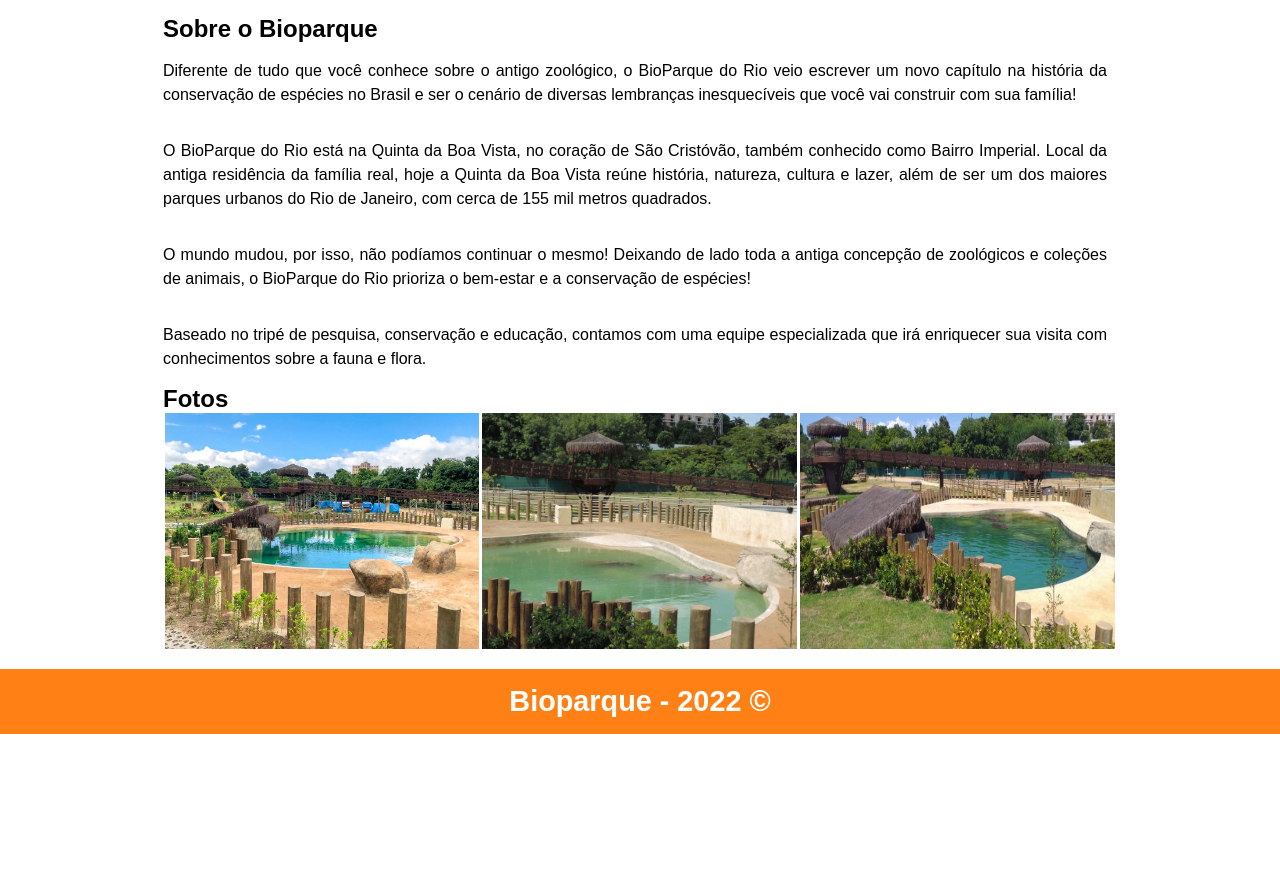
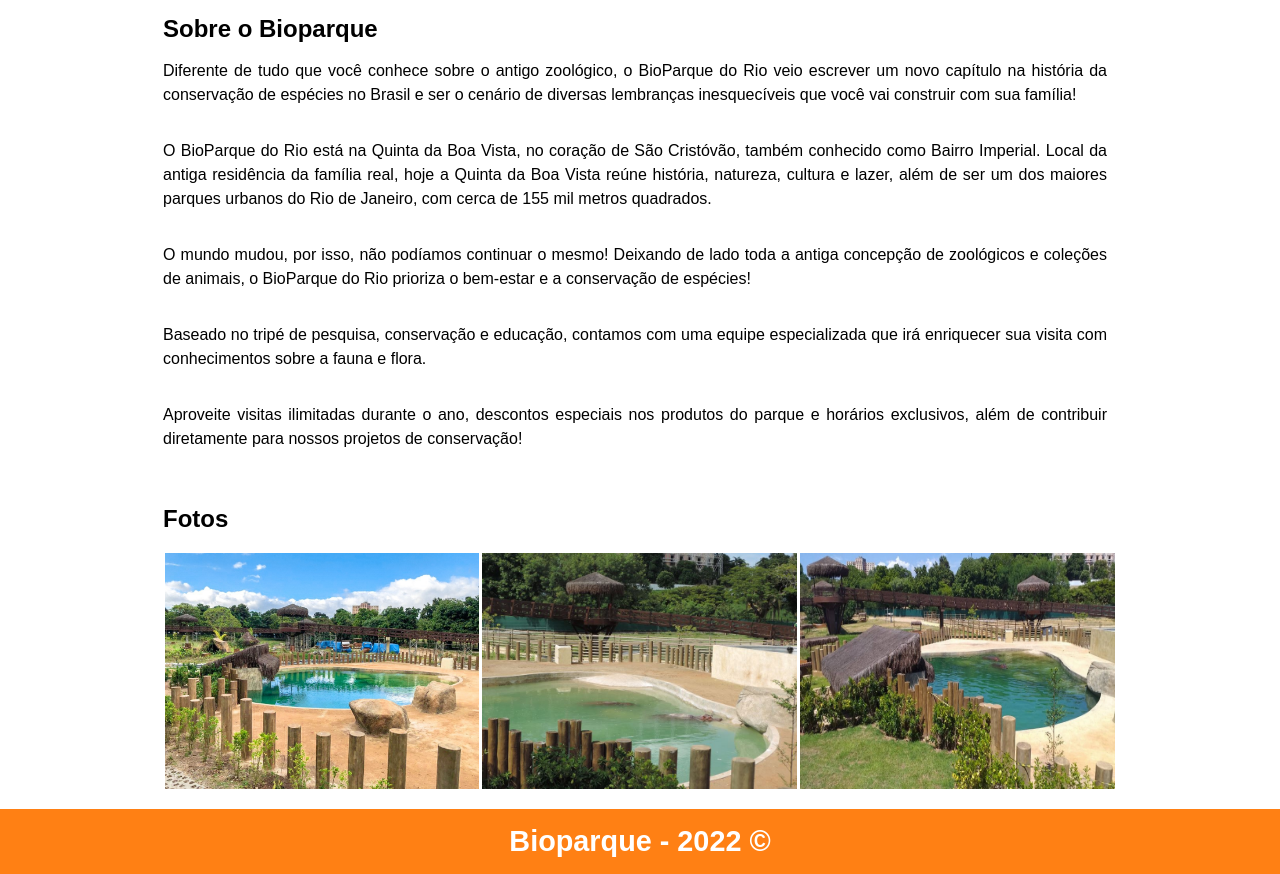
Before and after one commit to Bruno-1990/Bioparque, a plain HTML site: page index.html in a window 1280 px wide. Shown: the part 70-944 px from the top of the page. Before the commit the page ends 804 px from the top, so only its background shows below. Drawn offline with Linux system fonts and the light colour scheme.

Commit message:
Update estilo.css

```diff
--- a/CSS/estilo.css
+++ b/CSS/estilo.css
@@ -7,6 +7,7 @@ body{
     font-family: sans-serif;
 }
 .cabecalho, .rodape{
+ width: 100%;
  padding: 16px;
  color:#fff;
  background-color: #FF8014;
@@ -16,6 +17,7 @@ body{
 }
 .limite{
     width: 100%;
+    height: 100%;
     max-width: 1024px;
     min-width: 320px;
     margin: 0 auto;
@@ -26,7 +28,7 @@ body{
 .conteudo{
     /* width: calc(100%-70px); desnecessário */
     overflow-y: auto ;
-    height: 350px;
+    height: 450px;
 }
 p{
     line-height: 1.5rem;
@@ -38,11 +40,14 @@ p{
 .fotos{
     display: flex;
     overflow-x: auto;
+    padding-top: 20px;
 
 }
 
 .galeria{
     width: calc(100%-70px);
+    padding-top: 20px;
+
 }
 
 .galeria img {
@@ -53,5 +58,4 @@ p{
 img:hover{
     border: solid .2rem #FFF;
     box-shadow: 2px -5px 2px #cecece;
-
 }
```
